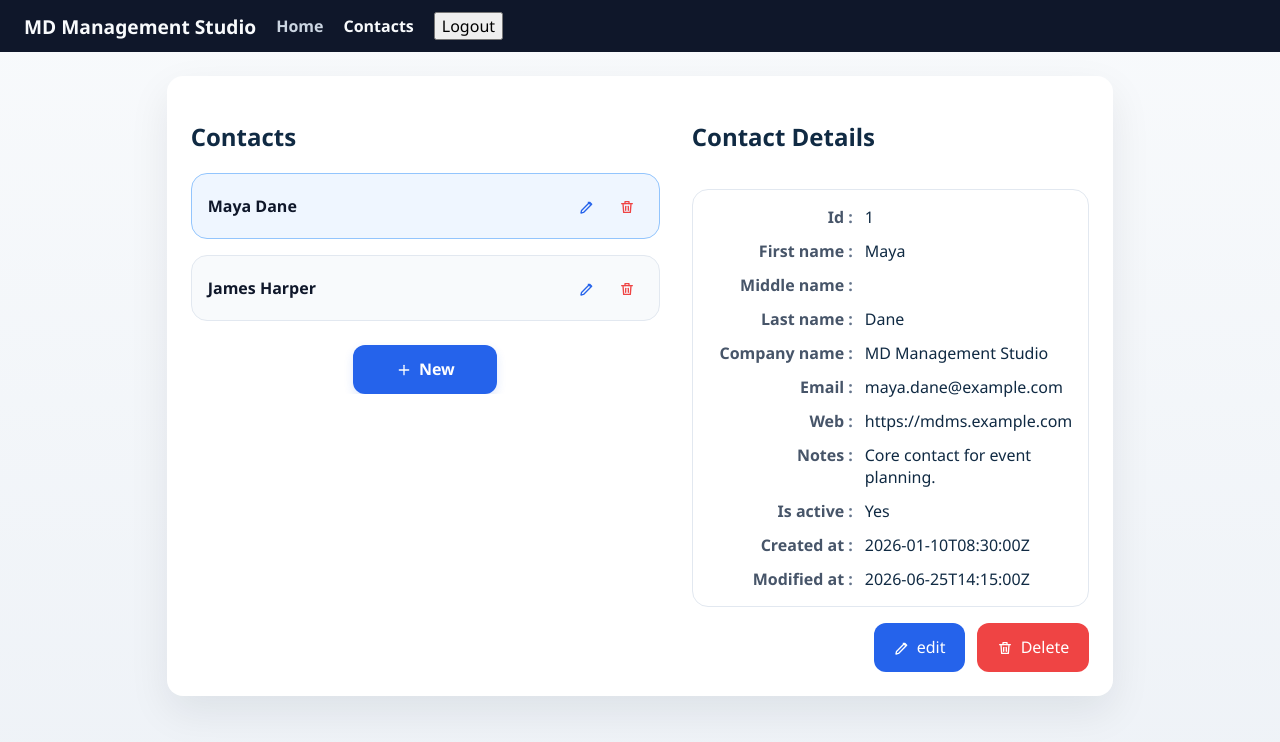
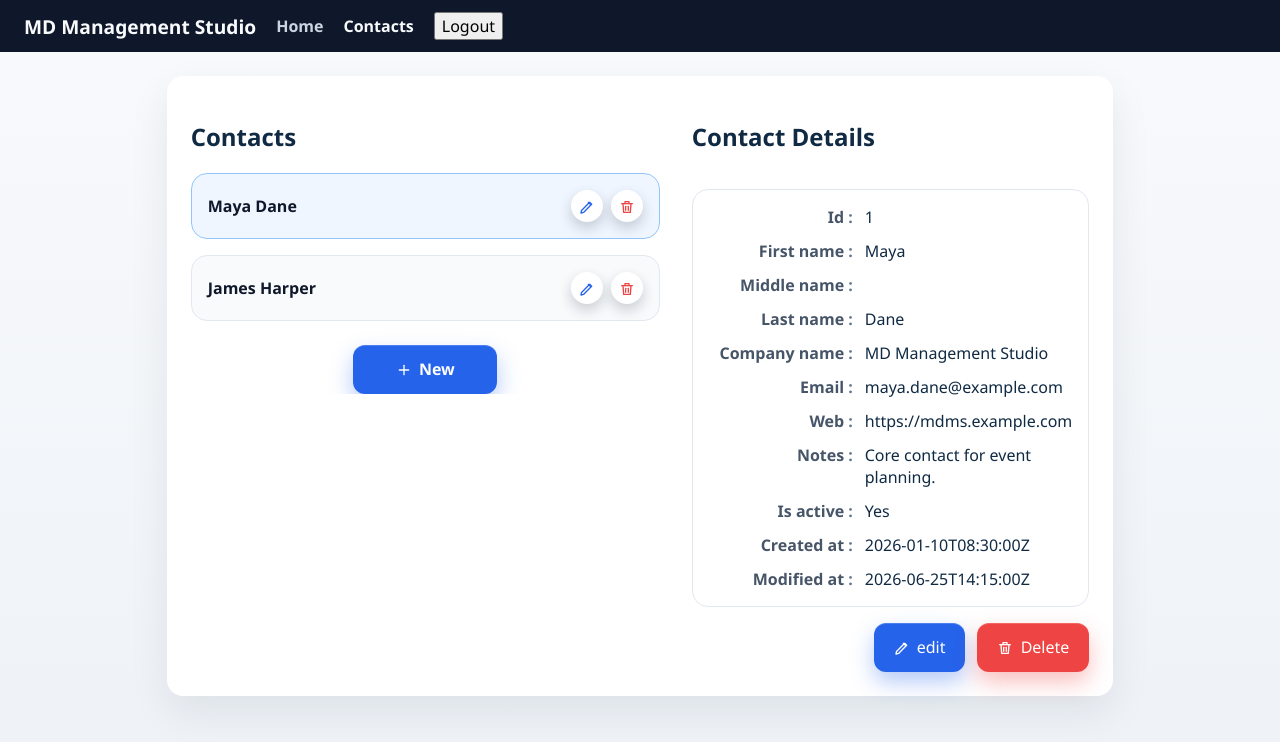
Before and after one commit to mldanello/Contacts-Angular-AI, an Angular app: page /login in a window 1280 px wide. Both pictures are taken after typing "Sample", "Sample123" into the empty fields and a click on the button "Sign in". Shown: the top 742 px of the page. Built offline with nearby package versions, Linux system fonts and the light colour scheme; no server answers.

Commit message:
style changes on login

```diff
--- a/src/app/contacts/contacts.component.css
+++ b/src/app/contacts/contacts.component.css
@@ -58,11 +58,14 @@
   cursor: pointer;
   font-weight: 600;
   margin-top: 0.5rem;
-  box-shadow: 0 4px 10px rgba(37, 99, 235, 0.15);
+  box-shadow: 0 10px 22px rgba(37, 99, 235, 0.32), 0 1px 0 rgba(255, 255, 255, 0.2) inset;
+  transition: box-shadow 0.2s ease, transform 0.2s ease;
 }
 
 .new-contact-button:hover {
   background: #1d4ed8;
+  box-shadow: 0 14px 28px rgba(29, 78, 216, 0.38), 0 1px 0 rgba(255, 255, 255, 0.2) inset;
+  transform: translateY(-1px);
 }
 
 .contact-item.selected {
@@ -91,12 +94,15 @@
 .contact-actions .icon-button {
   width: 2rem;
   height: 2rem;
-  padding: 0;
+  padding: 0.25rem;
   border: none;
-  background: transparent;
+  background: #ffffff;
+  border-radius: 999px;
   display: inline-flex;
   align-items: center;
   justify-content: center;
+  box-shadow: 0 6px 14px rgba(15, 23, 42, 0.2);
+  transition: box-shadow 0.2s ease, transform 0.2s ease;
 }
 
 .contact-actions .icon-button.secondary {
@@ -110,6 +116,11 @@
 .contact-item button:hover,
 .contact-actions button:hover {
   color: #1d4ed8;
+}
+
+.contact-actions .icon-button:hover {
+  transform: translateY(-1px);
+  box-shadow: 0 10px 20px rgba(15, 23, 42, 0.24);
 }
 
 .contact-actions {
@@ -219,6 +230,8 @@ button.primary {
   display: inline-flex;
   align-items: center;
   gap: 0.45rem;
+  box-shadow: 0 10px 22px rgba(37, 99, 235, 0.34), 0 1px 0 rgba(255, 255, 255, 0.18) inset;
+  transition: box-shadow 0.2s ease, transform 0.2s ease;
 }
 
 button.secondary {
@@ -231,6 +244,8 @@ button.secondary {
   display: inline-flex;
   align-items: center;
   gap: 0.45rem;
+  box-shadow: 0 8px 18px rgba(15, 23, 42, 0.18), 0 1px 0 rgba(255, 255, 255, 0.8) inset;
+  transition: box-shadow 0.2s ease, transform 0.2s ease;
 }
 
 button.danger {
@@ -243,6 +258,15 @@ button.danger {
   display: inline-flex;
   align-items: center;
   gap: 0.45rem;
+  box-shadow: 0 10px 22px rgba(239, 68, 68, 0.34), 0 1px 0 rgba(255, 255, 255, 0.18) inset;
+  transition: box-shadow 0.2s ease, transform 0.2s ease;
+}
+
+button.primary:hover,
+button.secondary:hover,
+button.danger:hover {
+  box-shadow: 0 14px 28px rgba(15, 23, 42, 0.28);
+  transform: translateY(-1px);
 }
 
 mat-icon {
--- a/src/app/login/login.component.css
+++ b/src/app/login/login.component.css
@@ -40,9 +40,9 @@ button.primary {
 }
 
 button.secondary {
-  background: #6671aa;
-  color: white;
-  border: none;
+  background: #ffffff;
+  color: #3f51b5;
+  border: 1px solid #3f51b5;
   padding: 0.9rem 1.2rem;
   border-radius: 12px;
   cursor: pointer;
```
